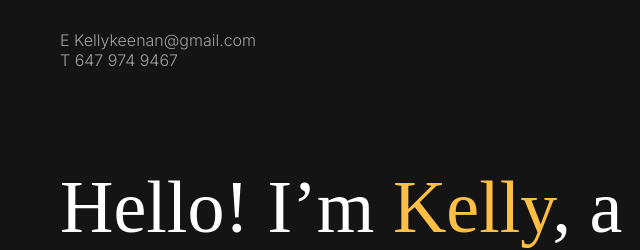
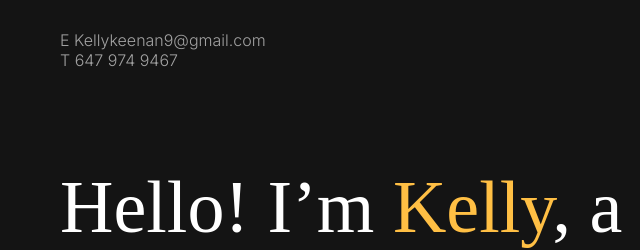
Before and after one commit to kingkelly/kellykeenan.ca, a plain HTML site: page index.html in a window 1280 px wide. Shown: the top 250 px of the page, 0-640 px from the left. Drawn offline with nearby package versions, Linux system fonts and the light colour scheme; a web font is replaced by a local one.

Commit message:
Update index.html

```diff
--- a/index.html
+++ b/index.html
@@ -21,7 +21,7 @@
 <div class="master">
 
 	<div class="headinfo">
-		<div>E Kellykeenan@gmail.com<br>
+		<div>E Kellykeenan9@gmail.com<br>
 			 T 647 974 9467
 		</div>
 
```
